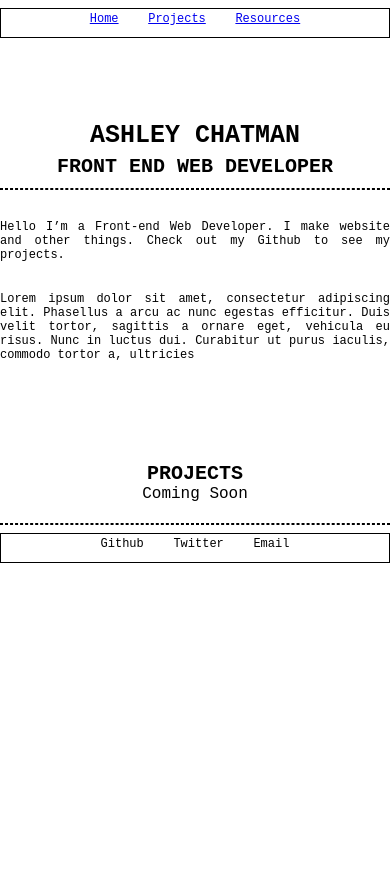
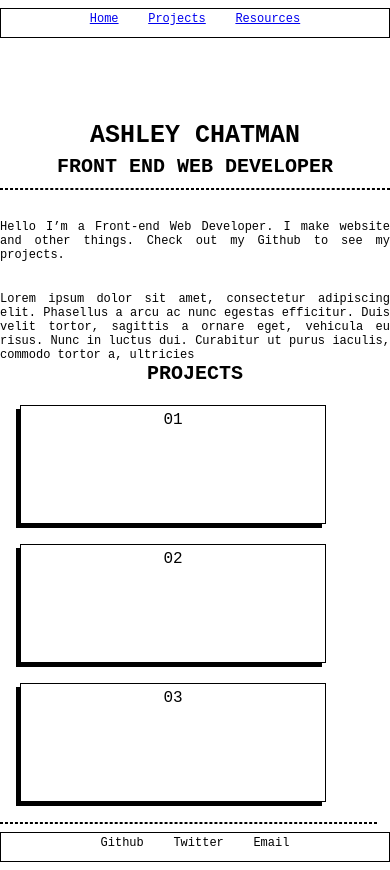
Before and after one commit to amchatman/Web-Portfolio, a plain HTML site: page Portfolio1/index.html in a window 390 px wide. Before the commit the page ends 844 px from the top, so only its background shows below. Drawn offline with Linux system fonts and the light colour scheme.

Commit message:
Update index page and css page

```diff
--- a/Portfolio1/index.html
+++ b/Portfolio1/index.html
@@ -31,8 +31,10 @@
           </p>
       </div>
       <div class="projects">
-          <h2>Projects</h2>
-          Coming Soon
+        <h2>Projects</h2>
+          <div class="project-col">01</div>
+          <div class="project-col">02</div>
+          <div class="project-col">03</div>
       </div>
       <hr class="footer-border">
       <div class="footer">
--- a/Portfolio1/style.css
+++ b/Portfolio1/style.css
@@ -26,6 +26,7 @@ body{
   height:60px;
   background-image: url(images/darkicon.svg);
   background-repeat: no-repeat;
+
 }
 .introduction,.projects{
   position:relative;
@@ -53,16 +54,30 @@ body{
   width:500px;
   text-align:justify;
 }
+.projects{
+  display:flex;
+  width:1000px;
+  height:450px;
+  margin-top:100px;
+}
 .projects h2{
   font-size:20px;
   text-transform:uppercase;
-  padding-top:100px;
+}
+.project-col{
+  display:inline-block;
+  width:194px;
+  height:294px;
+  margin:50px 0px 0px 50px;
+  padding:5px;
+  border:1px solid black;
+  box-shadow:-4px 4px black;
 }
 .footer-border{
   border: 1px dashed black;
-  position: relative;
+  width:1000px;
+  position:relative;
   left:125px;
-  margin-top:20px;
 }
 .description{
   font-size:12px;
@@ -85,6 +100,7 @@ body{
   font-size:12px;
   margin:30px 40px 30px 40px;
 }
+/* Mobile Media settings */
 @media only screen and (max-width:600px){
   .navigation,.footer{
     display:flex;
@@ -117,7 +133,32 @@ body{
   .introduction p{
     width:auto;
   }
+  .projects{
+    display:inline;
+    width:420px;
+    height:400px;
+  }
+  .project-col{
+    display:block;
+    width:294px;
+    height:107px;
+    margin:20px;
+    padding:5px;
+  }
   .footer-border{
     left:0px;
+    width:375px;
   }
 }
+/*Prefer color scheme settings go here*/
+/*@media (prefers-color-scheme:dark){
+  body{
+      background:black;
+  }
+  .navigation a, .introduction, .projects,.footer{
+    color:white;
+  }
+  .footer-border{
+    border 1px dashed white;
+  }
+}*/
```
